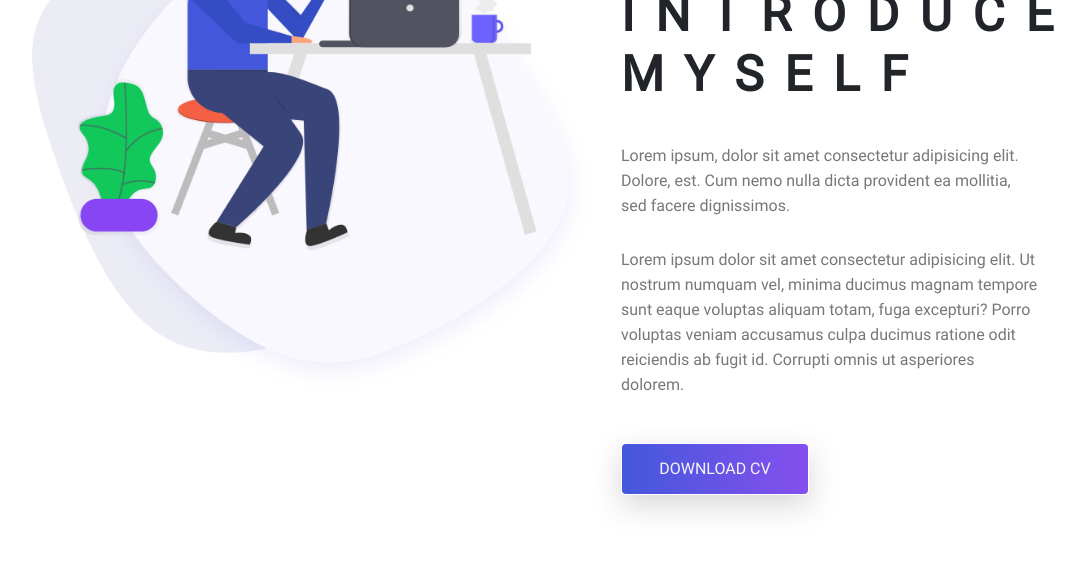
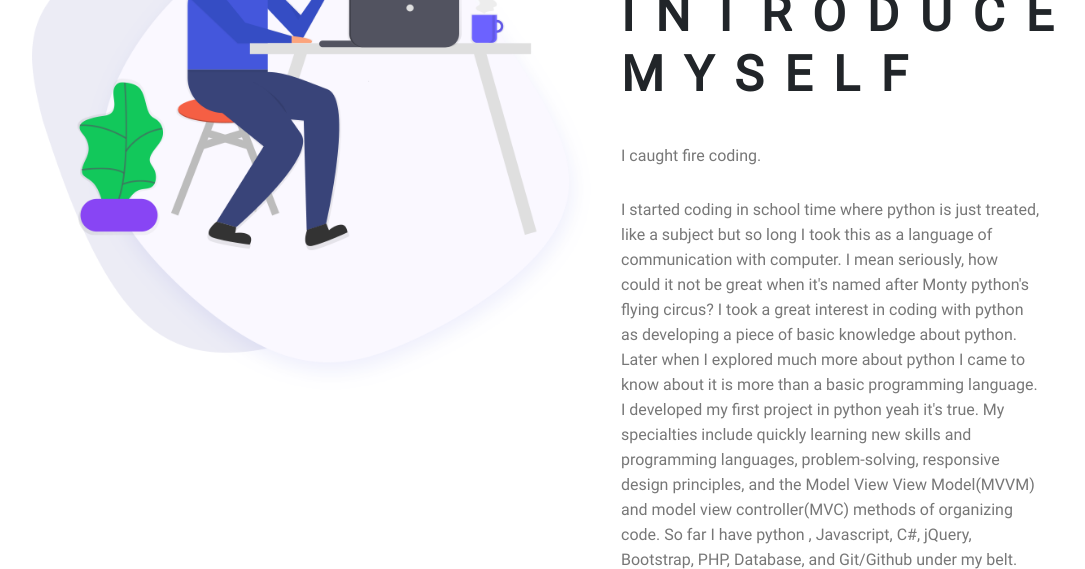
Before and after one commit to tarunkumarnahak/website3, a plain HTML site: page index.html in a window 1280 px wide. Shown: the part 780-1349 px from the top of the page, without its empty margins (34-1119 px from the left). Drawn offline with nearby package versions, Linux system fonts and the light colour scheme.

Commit message:
added content

```diff
--- a/index.html
+++ b/index.html
@@ -107,10 +107,13 @@
                 </h2>
                 <div class="paragraph py-4 w-75">
                   <p class="para">
-                    Lorem ipsum, dolor sit amet consectetur adipisicing elit. Dolore, est. Cum nemo nulla dicta provident ea mollitia, sed facere dignissimos.
+                    I caught fire coding.
+
                   </p>
                   <p class="para">
-                    Lorem ipsum dolor sit amet consectetur adipisicing elit. Ut nostrum numquam vel, minima ducimus magnam tempore sunt eaque voluptas aliquam totam, fuga excepturi? Porro voluptas veniam accusamus culpa ducimus ratione odit reiciendis ab fugit id. Corrupti omnis ut asperiores dolorem.
+                    I started coding in school time where python is just treated, like a subject but so long I took this as a language of communication with computer. I mean seriously, how could it not be great when it's named after Monty python's flying circus?
+                    I took a great interest in coding with python as developing a piece of basic knowledge about python. Later when I explored much more about python I came to know about it is more than a basic programming language. I developed my first project in python yeah it's true.
+                    My specialties include quickly learning new skills and programming languages, problem-solving, responsive design principles, and the Model View View Model(MVVM) and model view controller(MVC) methods of organizing code. So far I have python , Javascript, C#, jQuery, Bootstrap, PHP, Database, and Git/Github under my belt. I've started learning Node.js, MongoDB, Express.Js, AI and ML along with associative projects. I'm still enthusiastically grabbing onto any other programming languages, frameworks, or principles I can integrate into the coding web in my head.
 
                   </p>
                 </div>
```
